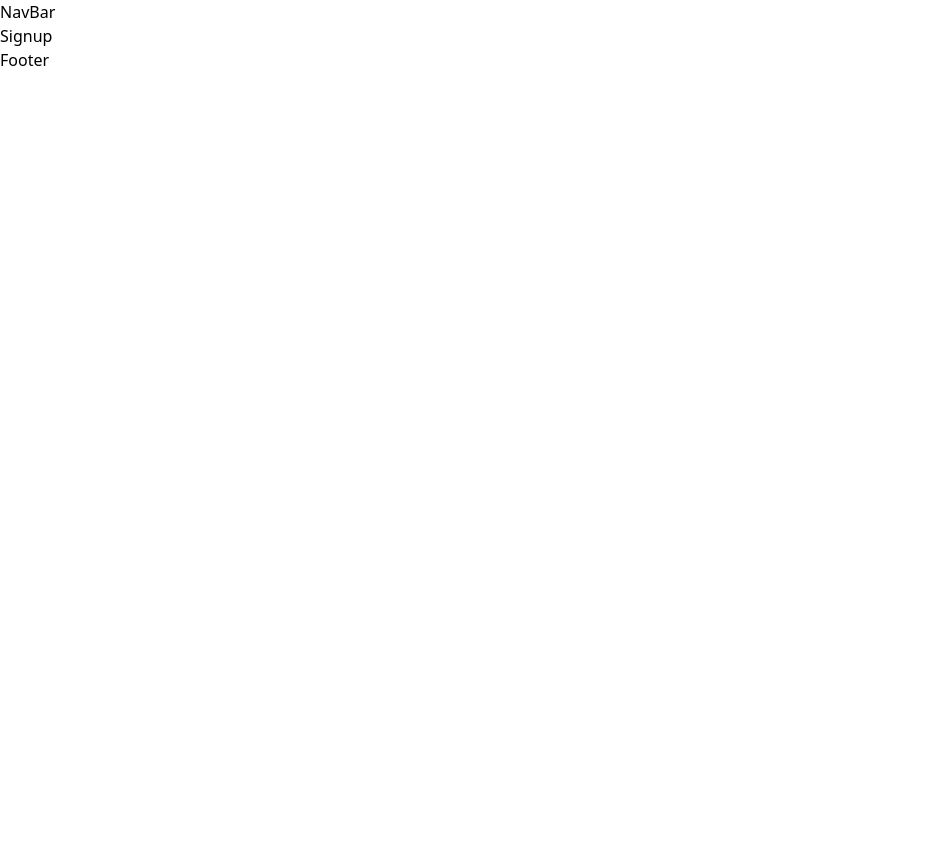
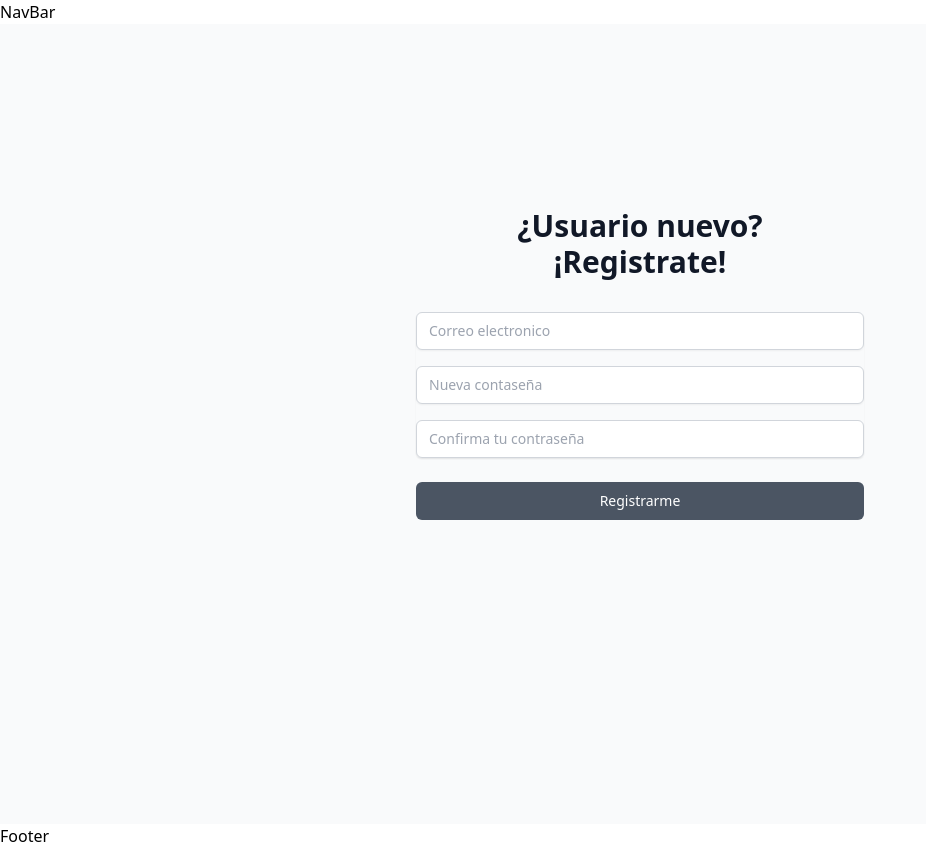
Before and after one commit to anaesposito/codeandola, a React (Create React App) app in the folder cliente/: page /signup in a window 1280 px wide. Shown: the whole page, without its empty margins (0-926 px from the left). Before the commit the page ends 800 px from the top, so only its background shows below. Built offline with nearby package versions, Linux system fonts and the light colour scheme.

Commit message:
vistas de login y singup

```diff
--- a/cliente/src/App.js
+++ b/cliente/src/App.js
@@ -6,6 +6,7 @@
 
 // pages:
 import Signup from './pages/Signup'
+import Login from './pages/Login'
 
 function App() {
   //accedemos al estado de redux
@@ -32,7 +33,7 @@
             <Signup/>
         </Route>
         <Route path="/login" exact>
-
+            <Login/>
         </Route>
         <Route path="/about" exact>
             About
--- /dev/null
+++ b/cliente/src/components/LoginForm/index.jsx
@@ -0,0 +1,42 @@
+import React from 'react'
+
+const LoginForm = () =>{
+    return(
+        <div id="Signup">
+            <div className="min-h-screen flex justify-center bg-gray-50 pt-40 px-4 sm:px-6 lg:px-8">
+            <div className="max-w-md w-full space-y-8">
+                <div>
+                <div className="mt-6 text-center text-3xl font-extrabold text-gray-900">
+                    ¡Bienvenido nuevamente!
+                </div>
+                </div>
+                <form className="mt-8 space-y-6" action="#" method="POST">
+                <input type="hidden" name="remember" defaultValue="true" />
+                <div className="rounded-md shadow-sm space-y-4">
+                    <div>
+                    <label htmlFor="email" className="sr-only">Email</label>
+                    <input id="email-address" name="email" type="email" autoComplete="email" required className="appearance-none block w-full px-3 py-2 border border-gray-300 rounded-md shadow-sm placeholder-gray-400 focus:outline-none focus:ring-gray-500 focus:border-gray-500 sm:text-sm" placeholder="Ingresa tu correo electronico" />
+                    </div>
+                    <div>
+                    <label htmlFor="passwordCon" className="sr-only">Contraseña</label>
+                    <input id="passwordCon" name="password" type="password" autoComplete="current-password" required className="appearance-none block w-full px-3 py-2 border border-gray-300 rounded-md shadow-sm placeholder-gray-400 focus:outline-none focus:ring-gray-500 focus:border-gray-500 sm:text-sm" placeholder="Ingresa tu contraseña" />
+                    </div>
+                </div>
+                <div className="text-sm">
+                    <a href="#" className="font-medium text-gray-600 hover:text-gray-500">
+                        ¿Olvidaste tu contraseña?
+                    </a>
+                </div>
+                <div>
+                    <button type="submit" className="group relative w-full flex justify-center py-2 px-4 border border-transparent text-sm font-medium rounded-md text-white bg-gray-600 hover:bg-gray-700 focus:outline-none focus:ring-2 focus:ring-offset-2 focus:ring-gray-500">
+                        Ingresar
+                    </button>
+                </div>
+                </form>
+            </div>
+            </div>
+        </div>
+    )
+}
+
+export default LoginForm
--- a/cliente/src/components/SignupForm/index.jsx
+++ b/cliente/src/components/SignupForm/index.jsx
@@ -2,10 +2,41 @@
 
 const SignupForm = () =>{
     return(
-        <div className="Signup">
-            <h1>
-                Signup
-            </h1>
+        <div id="Signup">
+            <div className="min-h-screen flex justify-center bg-gray-50 pt-40 px-4 sm:px-6 lg:px-8">
+            <div className="max-w-md w-full space-y-8">
+                <div>
+                <div className="mt-6 text-center text-3xl font-extrabold text-gray-900">
+                    ¿Usuario nuevo?
+                    <h1>
+                        ¡Registrate!
+                    </h1>
+                </div>
+                </div>
+                <form className="mt-8 space-y-6" action="#" method="POST">
+                <input type="hidden" name="remember" defaultValue="true" />
+                <div className="rounded-md shadow-sm space-y-4">
+                    <div>
+                    <label htmlFor="email" className="sr-only">Email address</label>
+                    <input id="email-address" name="email" type="email" autoComplete="email" required className="appearance-none block w-full px-3 py-2 border border-gray-300 rounded-md shadow-sm placeholder-gray-400 focus:outline-none focus:ring-gray-500 focus:border-gray-500 sm:text-sm" placeholder="Correo electronico" />
+                    </div>
+                    <div>
+                    <label htmlFor="password" className="sr-only">Contraseña</label>
+                    <input id="password" name="email" type="password" autoComplete="current-password" required className="appearance-none block w-full px-3 py-2 border border-gray-300 rounded-md shadow-sm placeholder-gray-400 focus:outline-none focus:ring-gray-500 focus:border-gray-500 sm:text-sm" placeholder="Nueva contaseña" />
+                    </div>
+                    <div>
+                    <label htmlFor="passwordCon" className="sr-only">Contraseña</label>
+                    <input id="passwordCon" name="password" type="password" autoComplete="current-password" required className="appearance-none block w-full px-3 py-2 border border-gray-300 rounded-md shadow-sm placeholder-gray-400 focus:outline-none focus:ring-gray-500 focus:border-gray-500 sm:text-sm" placeholder="Confirma tu contraseña" />
+                    </div>
+                </div>
+                <div>
+                    <button type="submit" className="group relative w-full flex justify-center py-2 px-4 border border-transparent text-sm font-medium rounded-md text-white bg-gray-600 hover:bg-gray-700 focus:outline-none focus:ring-2 focus:ring-offset-2 focus:ring-gray-500">
+                        Registrarme
+                    </button>
+                </div>
+                </form>
+            </div>
+            </div>
         </div>
     )
 }
--- /dev/null
+++ b/cliente/src/pages/Login.jsx
@@ -0,0 +1,10 @@
+import React from 'react'
+import LoginForm from  '../components/LoginForm'
+
+const Login = ()=>{
+    return(
+        <LoginForm/>
+    )
+}
+
+export default Login
```
Also changed, not shown: cliente/src/components/LoginForm/styles.css (added).
